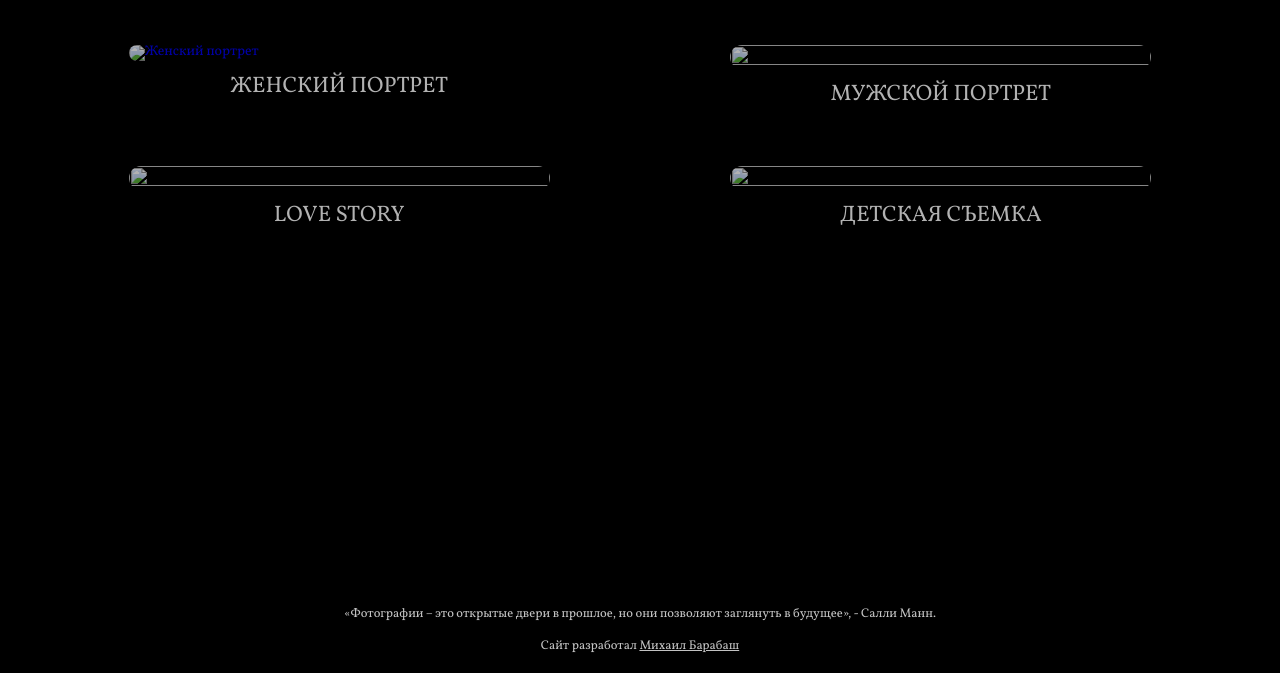
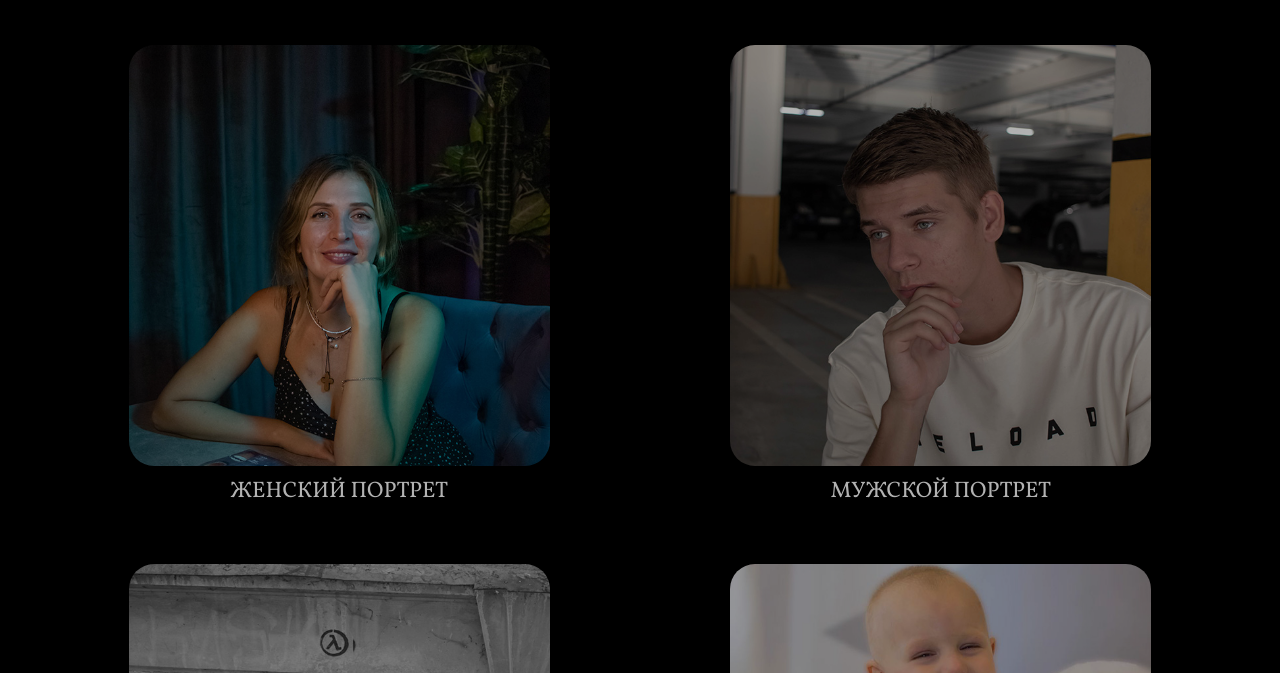
Before and after one commit to FEFSKIY/Lada-portfolio, a plain HTML site: page portfolio.html in a window 1280 px wide. Shown: the part 127-800 px from the top of the page. Drawn offline with nearby package versions, Linux system fonts and the light colour scheme; files that its build step writes are made by us from their sources; the site is published under a folder, as on GitHub Pages, so addresses that start at the root find nothing.

Commit message:
Add files via upload

```diff
--- a/portfolio.html
+++ b/portfolio.html
@@ -50,27 +50,27 @@
                   <div class="portfolio__woman-portrait">
                      <a class="portfolio__item" href="#">
                         <div class="portfolio__image">
-                           <img src="/img/portfolio1.jpg" alt="Женский портрет" class="portfolio__image-item">
+                           <img src="img/portfolio1.jpg" alt="Женский портрет" class="portfolio__image-item">
                         </div>
                         <h3 class="portfolio__title">ЖЕНСКИЙ ПОРТРЕТ</h3>
                      </a>
                   </div>
                   <div class="portfolio__man-portrait"><a class="portfolio__item" href="#">
                         <div class="portfolio__image">
-                           <img src="/img/portfolio2.jpg" alt="" class="portfolio__image-item">
+                           <img src="img/portfolio2.jpg" alt="" class="portfolio__image-item">
                         </div>
                         <h3 class="portfolio__title">МУЖСКОЙ ПОРТРЕТ</h3>
                      </a></div>
                   <div class="portfolio__love-story"><a class="portfolio__item" href="#">
                         <div class="portfolio__image">
-                           <img src="/img/portfolio3.jpg" alt="" class="portfolio__image-item">
+                           <img src="img/portfolio3.jpg" alt="" class="portfolio__image-item">
                         </div>
                         <h3 class="portfolio__title">LOVE STORY</h3>
                      </a></div>
                   <div class="portfolio__children-photography">
                      <a class="portfolio__item" href="#">
                         <div class="portfolio__image">
-                           <img src="/img/portfolio4.jpg" alt="" class="portfolio__image-item">
+                           <img src="img/portfolio4.jpg" alt="" class="portfolio__image-item">
                         </div>
                         <h3 class="portfolio__title">ДЕТСКАЯ СЪЕМКА</h3>
                      </a>
```
Also changed, not shown: about.html (+1 -1 lines), contact.html (+3 -3 lines).
